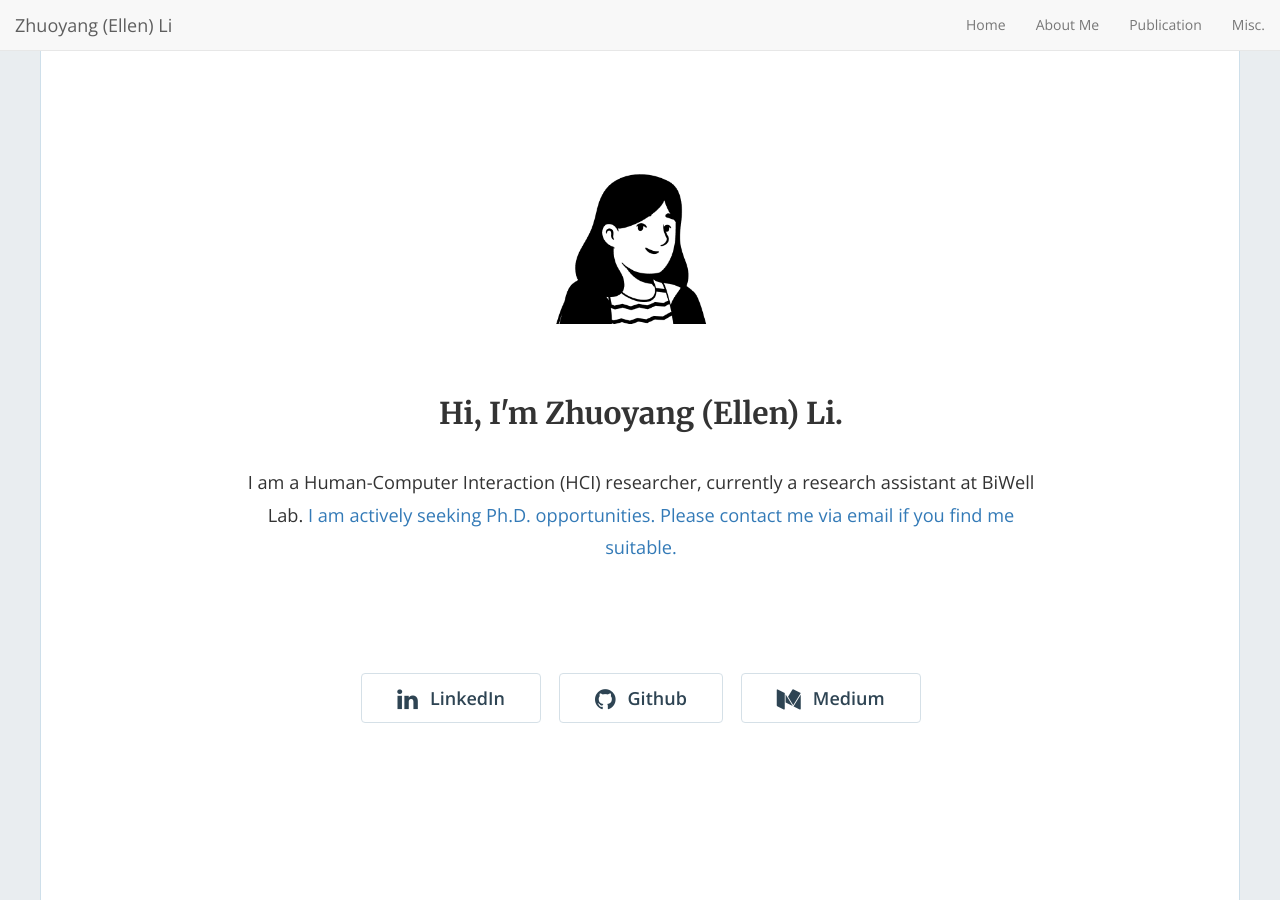
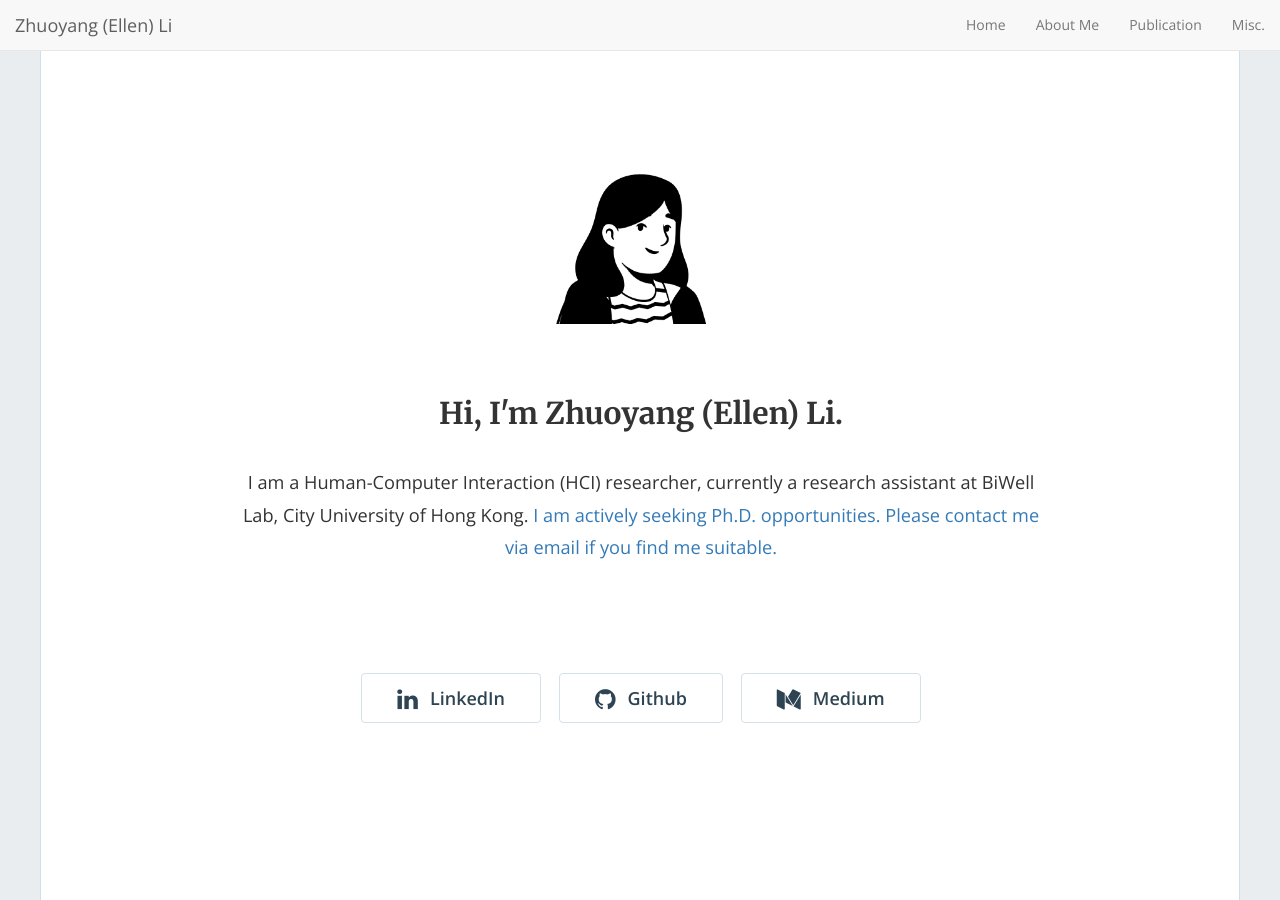
Before and after one commit to jamigibbs/phantom, a Jekyll site: the page built from index.html, in a window 1280 px wide and 900 px high. Built offline with Jekyll 4.4.1, drawn with Linux system fonts in a browser that asks for light colours; nearby versions of some CDN libraries; the list of posts is cut into pages by our own code.

Commit message:
Update _config.yml

```diff
--- a/_config.yml
+++ b/_config.yml
@@ -16,7 +16,7 @@
 avatar: '/img/favicon.png'
 title: "Hi, I'm Zhuoyang (Ellen) Li."
 email: 'zhuoyanli4@cityu.edu.hk'
-description: "I am a Human-Computer Interaction (HCI) researcher, currently a research assistant at BiWell Lab."
+description: "I am a Human-Computer Interaction (HCI) researcher, currently a research assistant at BiWell Lab, City University of Hong Kong."
 baseurl: "/" # the subpath of your site, e.g. /blog
 url: "https://ellenli2000.github.io" # the base hostname & protocol for your site, e.g. https://example.com
 linkedin_username: 'in/lizhuoyang720'
```
